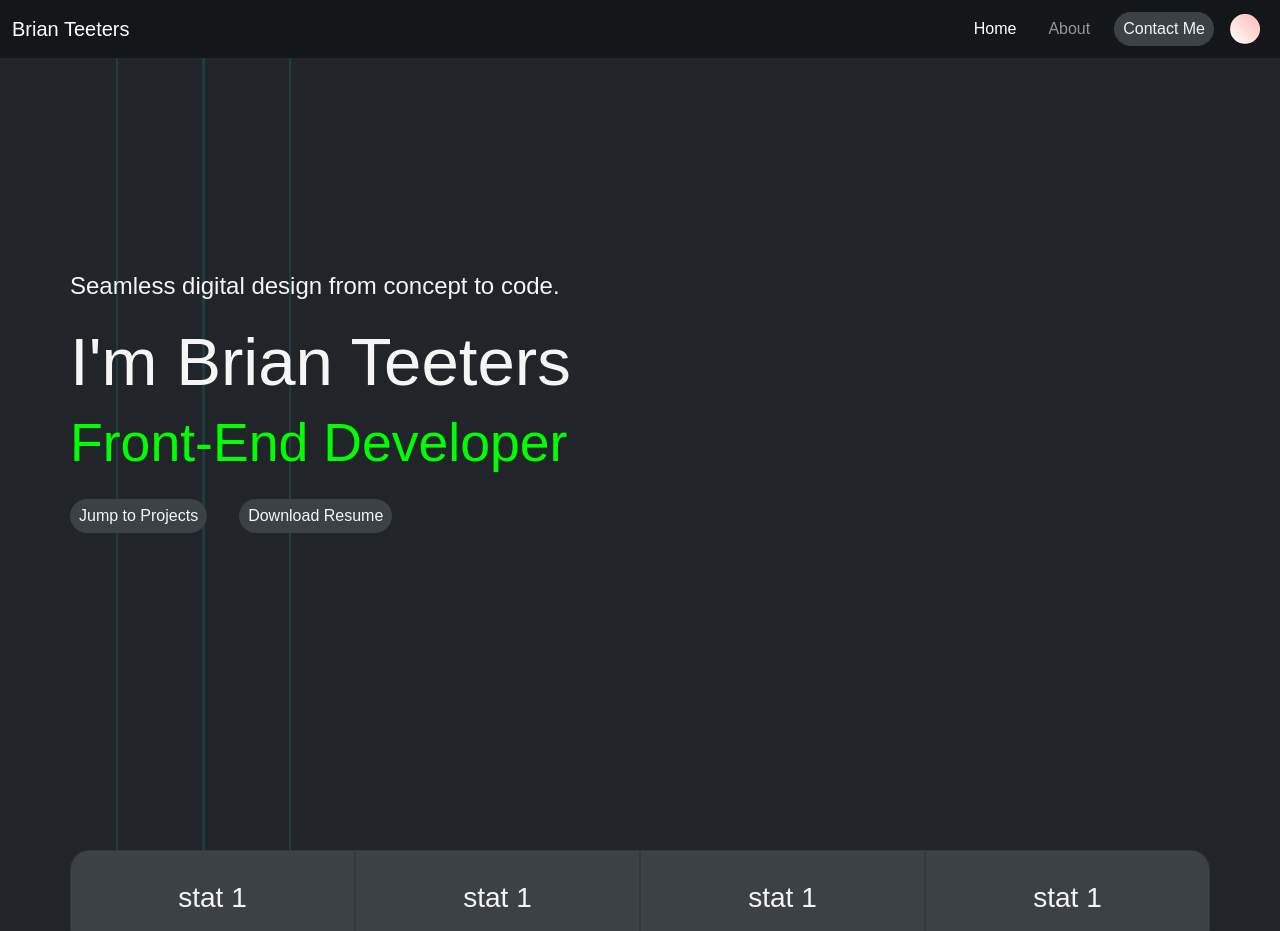
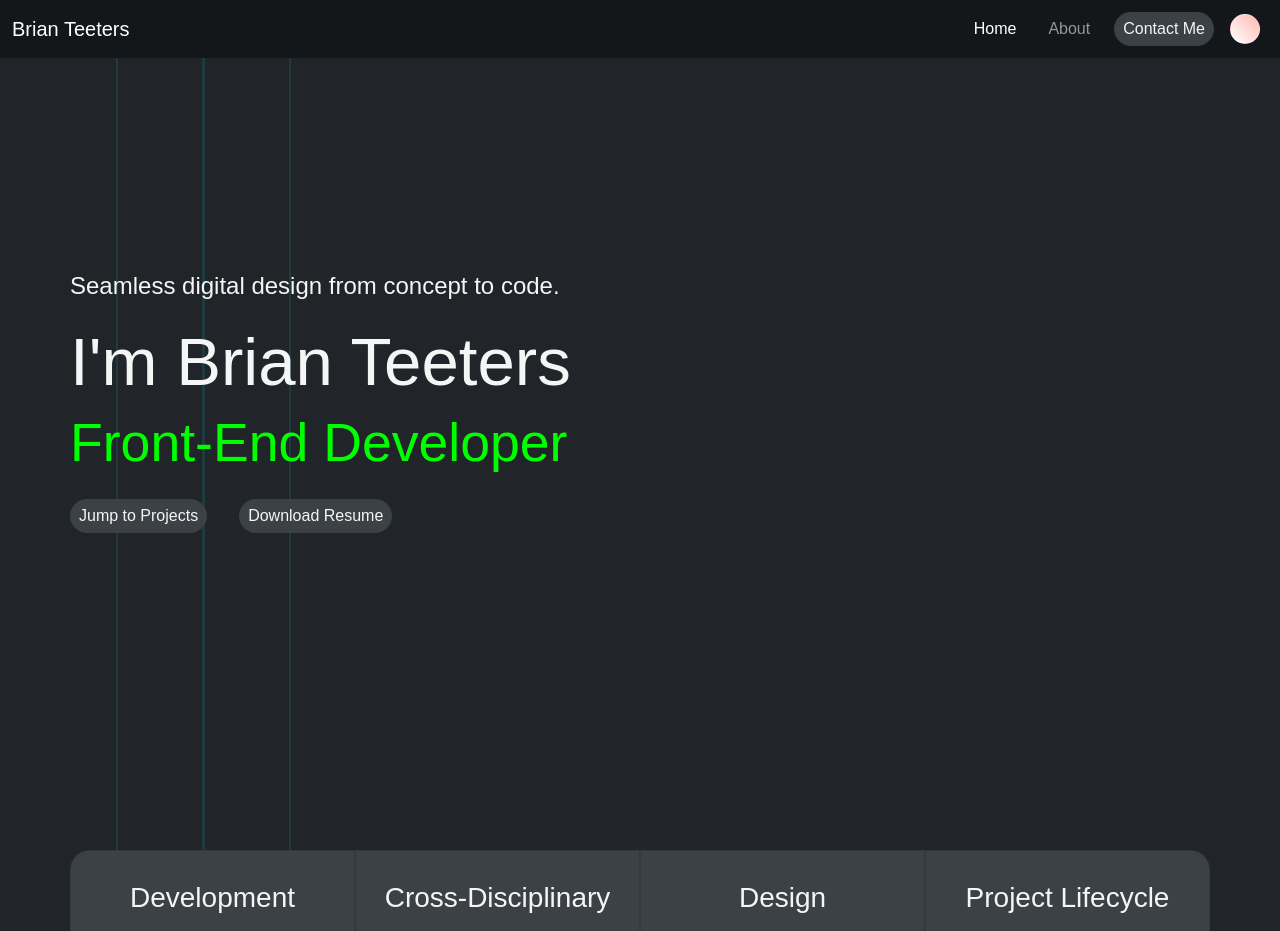
Before and after one commit to Bateeters/BrianTeetersPortfolio, a React (Vite) app in the folder portfolio/: page / in a window 1280 px wide. Shown: the top 931 px of the page. Built offline with nearby package versions, Linux system fonts and the light colour scheme.

Commit message:
Updated Stats section with content

```diff
--- a/portfolio/src/components/Stats.jsx
+++ b/portfolio/src/components/Stats.jsx
@@ -7,32 +7,32 @@ function Stats() {
                 <div className="col-3 p-0 stat-card-container d-flex align-items-end">
                     <div className="card stat-card-start w-100">
                         <div className="stat-card-body text-center">
-                            <h3>stat 1</h3>
-                            <p>extra stuff</p>
+                            <h3>Development</h3>
+                            <p>2+ Years of Professional Experience</p>
                         </div>
                     </div>
                 </div>
                 <div className="col-3 p-0 stat-card-container d-flex align-items-end">
                     <div className="card stat-card w-100">
                         <div className="stat-card-body text-center">
-                            <h3>stat 1</h3>
-                            <p>extra stuff</p>
+                            <h3>Cross-Disciplinary</h3>
+                            <p>Development, Design, & Marketing</p>
                         </div>
                     </div>
                 </div>
                 <div className="col-3 p-0 stat-card-container d-flex align-items-end">
                     <div className="card stat-card w-100">
                         <div className="stat-card-body text-center">
-                            <h3>stat 1</h3>
-                            <p>extra stuff</p>
+                            <h3>Design</h3>
+                            <p>7+ Years of Professional Experience</p>
                         </div>
                     </div>
                 </div>
                 <div className="col-3 p-0 stat-card-container d-flex align-items-end">
                     <div className="card stat-card-end w-100">
                         <div className="stat-card-body text-center">
-                            <h3>stat 1</h3>
-                            <p>extra stuff</p>
+                            <h3>Project Lifecycle</h3>
+                            <p>From Wireframes to Deployment</p>
                         </div>
                     </div>
                 </div>
```
